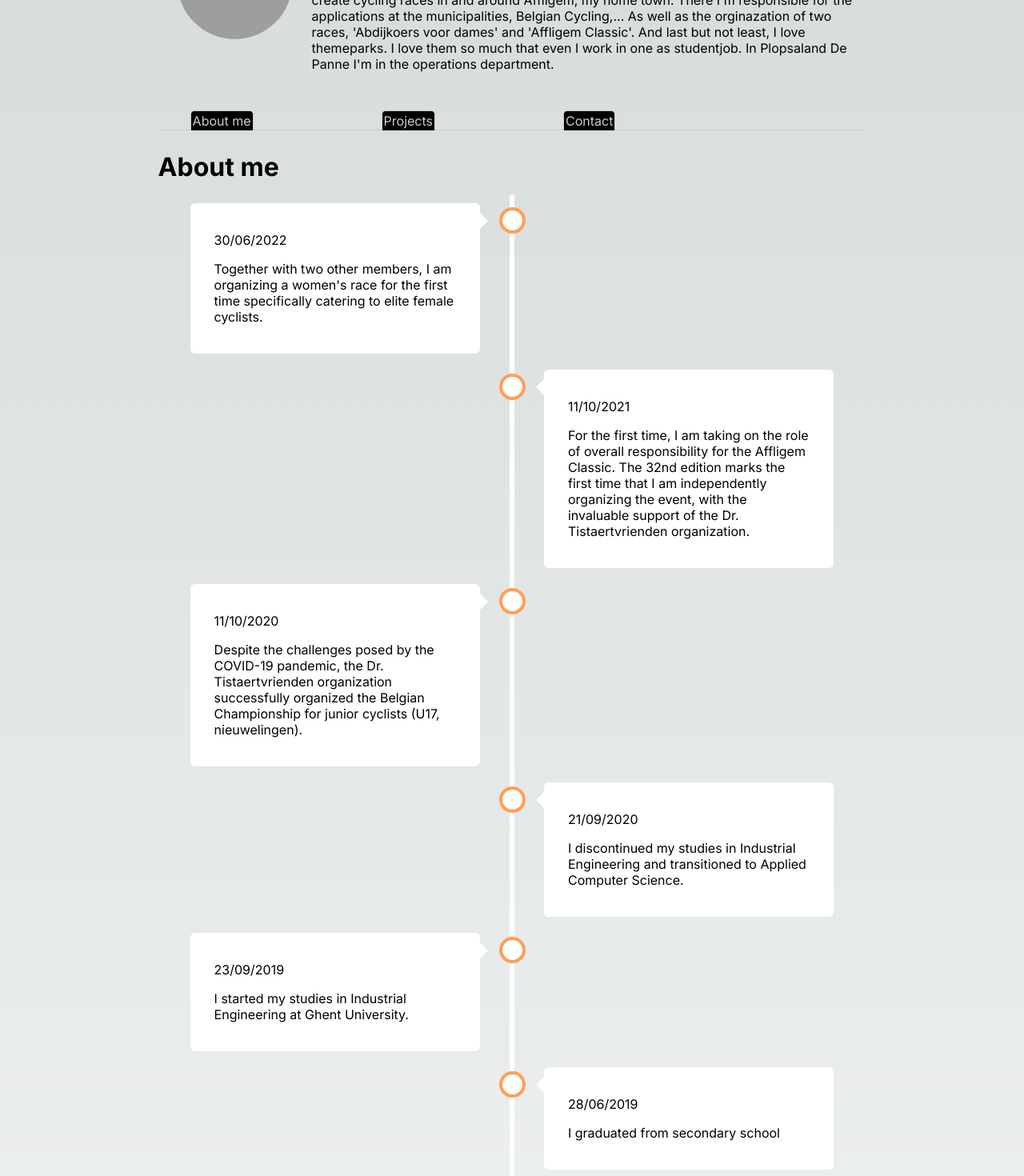
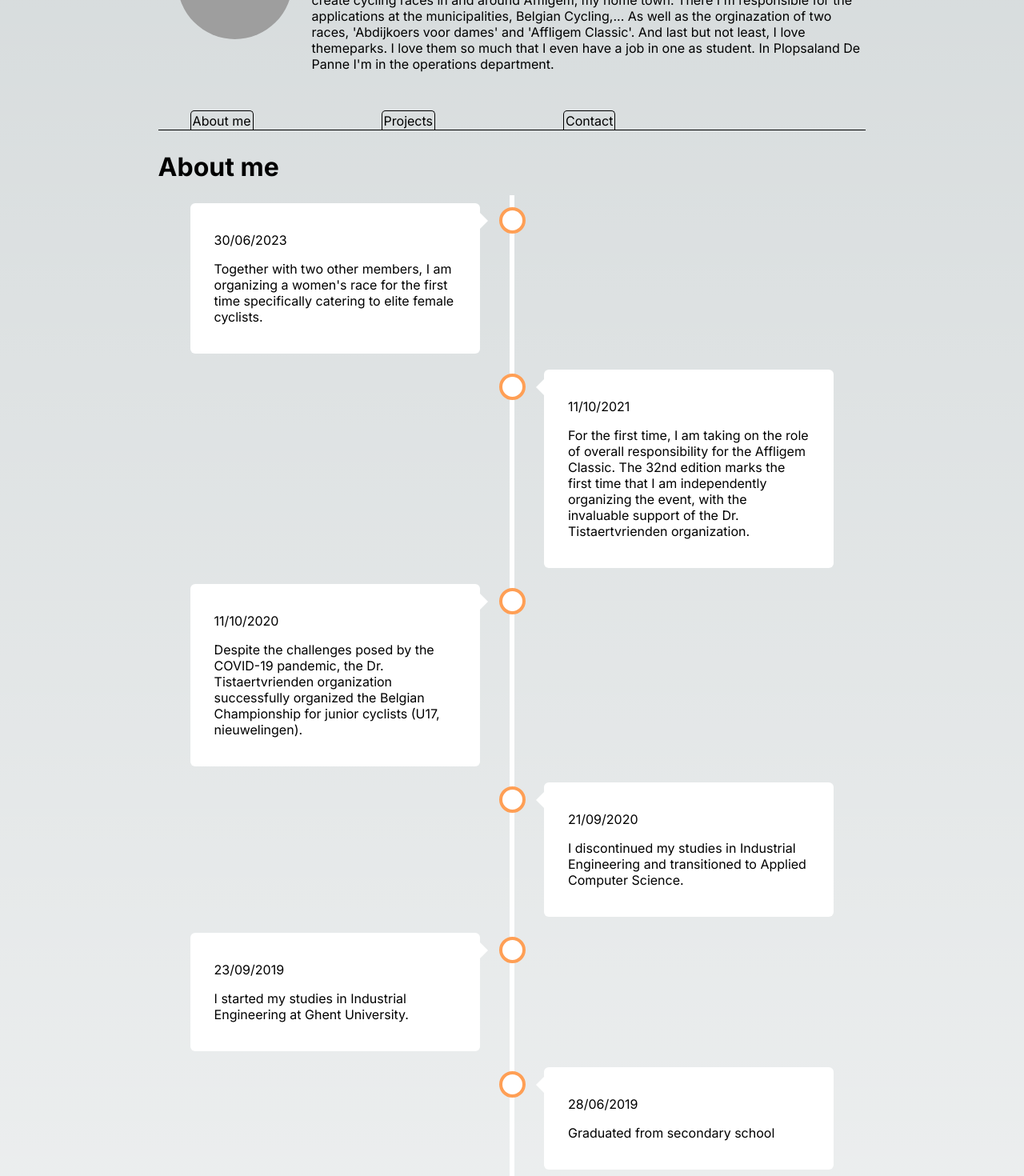
Before and after one commit to yorandm/portfolio, a Next.js app: page / in a window 1280 px wide. Shown: the part 160-1630 px from the top of the page at 80% size. Built offline with nearby package versions, Linux system fonts and the light colour scheme; grey boxes are pictures that could not be loaded.

Commit message:
aanpasssingen opmerkingen mama en matthijs

```diff
--- a/src/app/globals.css
+++ b/src/app/globals.css
@@ -3,6 +3,8 @@
     --background-start-rgb: 214, 219, 220;
     --background-end-rgb: 255, 255, 255;
     --timeline-background-color: 255, 255, 255;
+    --nav-color: black;
+    --nav-background-color: transparent;
 }
 
 @media (prefers-color-scheme: dark) {
@@ -11,6 +13,8 @@
         --background-start-rgb: 0, 0, 0;
         --background-end-rgb: 0, 0, 0;
         --timeline-background-color: 51, 46, 46;
+        --nav-color: #ccc;
+        --nav-background-color: black;
     }
 }
 
@@ -45,7 +49,7 @@ h2 {
 }
 
 .nav {
-    border-bottom: 1px solid #ccc;
+    border-bottom: 1px solid var(--nav-color);
 }
 
 .nav ul {
@@ -62,17 +66,17 @@ h2 {
 
 .nav a {
     text-decoration: none;
-    color: #ccc;
+    color: var(--nav-color);
 }
 
 .nav li[data-selected=true] {
-    border-left: 1px solid #ccc;
-    border-right: 1px solid #ccc;
-    border-top: 1px solid #ccc;
+    border-left: 1px solid var(--nav-color);
+    border-right: 1px solid var(--nav-color);
+    border-top: 1px solid var(--nav-color);
     border-bottom: none;
     padding: 2px;
     border-radius: 5px 5px 0 0;
-    background-color: black;
+    background-color: var(--nav-background-color);
     margin-bottom: -1px;
 }
 
--- a/src/app/layout.tsx
+++ b/src/app/layout.tsx
@@ -28,7 +28,7 @@ export default function RootLayout({
           <img src="/img/img_8685.jpg" alt="Picture of the Yoran Demunter" className="headerImg" />
           <div className="headerInfo">
             <h1>Yoran Demunter</h1>
-            <p>{"Hi I'm Yoran. I am a Belgian software engineer student at HoGent, currently in my final year. Apart from that I am volountier at FabLab Erpe-Mere where I am responsible for the Youth part of the organisation. Another passion I have is WSC Dr. Tistaertvrienden VZW, we create cycling races in and around Affligem, my home town. There I'm responsible for the applications at the municipalities, Belgian Cycling,... As well as the orginazation of two races, 'Abdijkoers voor dames' and 'Affligem Classic'. And last but not least, I love themeparks. I love them so much that even I work in one as studentjob. In Plopsaland De Panne I'm in the operations department. "}</p>
+            <p>{"Hi I'm Yoran. I am a Belgian software engineer student at HoGent, currently in my final year. Apart from that I am volountier at FabLab Erpe-Mere where I have the responsibility for the Youth part of the organisation. Another passion I have is WSC Dr. Tistaertvrienden VZW, we create cycling races in and around Affligem, my home town. There I'm responsible for the applications at the municipalities, Belgian Cycling,... As well as the orginazation of two races, 'Abdijkoers voor dames' and 'Affligem Classic'. And last but not least, I love themeparks. I love them so much that I even have a job in one as student. In Plopsaland De Panne I'm in the operations department. "}</p>
           </div>
         </div>
         <nav className="nav">
--- a/src/components/Projects/css/projects.module.css
+++ b/src/components/Projects/css/projects.module.css
@@ -5,6 +5,7 @@
     flex-shrink: 0;
     flex-grow: 0;
     grid-auto-rows: 1fr;
+    color: rgb(var(--foreground-rgb));
 }
 .projects > *{
     margin: 10px;
--- a/src/components/Projects/groupmember/css/groupmember.module.css
+++ b/src/components/Projects/groupmember/css/groupmember.module.css
@@ -16,6 +16,6 @@
     display: flex;
     flex-direction: row;
     align-items: center;
-    color:white;
+    color:rgb(var(--foreground-rgb));;
 
 }
--- a/src/components/Projects/projectCard/css/projectCard.module.css
+++ b/src/components/Projects/projectCard/css/projectCard.module.css
@@ -7,12 +7,12 @@
 
 .card {
     display: inline-block;
-    border: 1px solid white;
+    border: 1px solid var(--nav-color);
     border-radius: 8%;
     transition: 1s;
     width: 20vw;
     height:100%;
-    color:white
+    color:rgb(var(--foreground-rgb));
 }
 
 .cardText {
--- a/src/data/projecten.json
+++ b/src/data/projecten.json
@@ -34,7 +34,7 @@
     "details": [
       {
         "subtitle": "Web application",
-        "description": "This project was made for Delaware. It contains a order and track & trace app where the customer can review orders, see their order history and track their orders. The app also contains a admin panel where the admin can manage the orders.  Another functionality of the app was that the user could buy their products. The purpose of this build was to rearrange the customers package in order to be the most ecologic. This means that the space occupied of the box is minimalized. One of the other key features was the abillity to track in real time. ",
+        "description": "This project was made for Delaware. It contains a order and track & trace app where the customer can review orders, see their order history and track their orders. The app also contains an admin panel where the admin can manage the orders.  Another functionality of the app was that the user could buy their products. The purpose of this build was to rearrange the customers package in order to be the most ecologic. This means that the space occupied of the box is minimalized. One of the other key features was the ability to track in real time. ",
         "technology": [
           {
             "name": "c#",
--- a/src/data/timeline.json
+++ b/src/data/timeline.json
@@ -4,22 +4,22 @@
         {
             "order": 1,
             "date": "2001-03-06",
-            "tekst": "I was born in Aalst, Belgium. Raised in Affligem."
+            "tekst": "Born in Aalst, Belgium, raised in Affligem."
         },
         {
             "order": 2,
             "date": "2003-11-03",
-            "tekst": "I went to kindergarten and primary school in De Klimming, Affligem"
+            "tekst": "Starting kindergarten and primary school in De Klimming, Affligem"
         },
         {
             "order": 3,
-            "date": "2008-11-03",
-            "tekst": "I started playing basketbal at BC Asse-Ternat"
+            "date": "2008-09-03",
+            "tekst": "Start playing basketbal at BC Asse-Ternat"
         },
         {
             "order": 4,
             "date": "2013-06-28",
-            "tekst": "I graduated from secondary school"
+            "tekst": "Graduation from primary school"
         },
         {
             "order": 5,
@@ -44,7 +44,7 @@
         {
             "order": 9,
             "date": "2019-06-28",
-            "tekst": "I graduated from secondary school"
+            "tekst": "Graduated from secondary school"
         },
         {
             "order": 10,
@@ -68,7 +68,7 @@
         },
         {
             "order": 14,
-            "date": "2022-06-30",
+            "date": "2023-06-30",
             "tekst": "Together with two other members, I am organizing a women's race for the first time specifically catering to elite female cyclists."
         }
     ]
```
